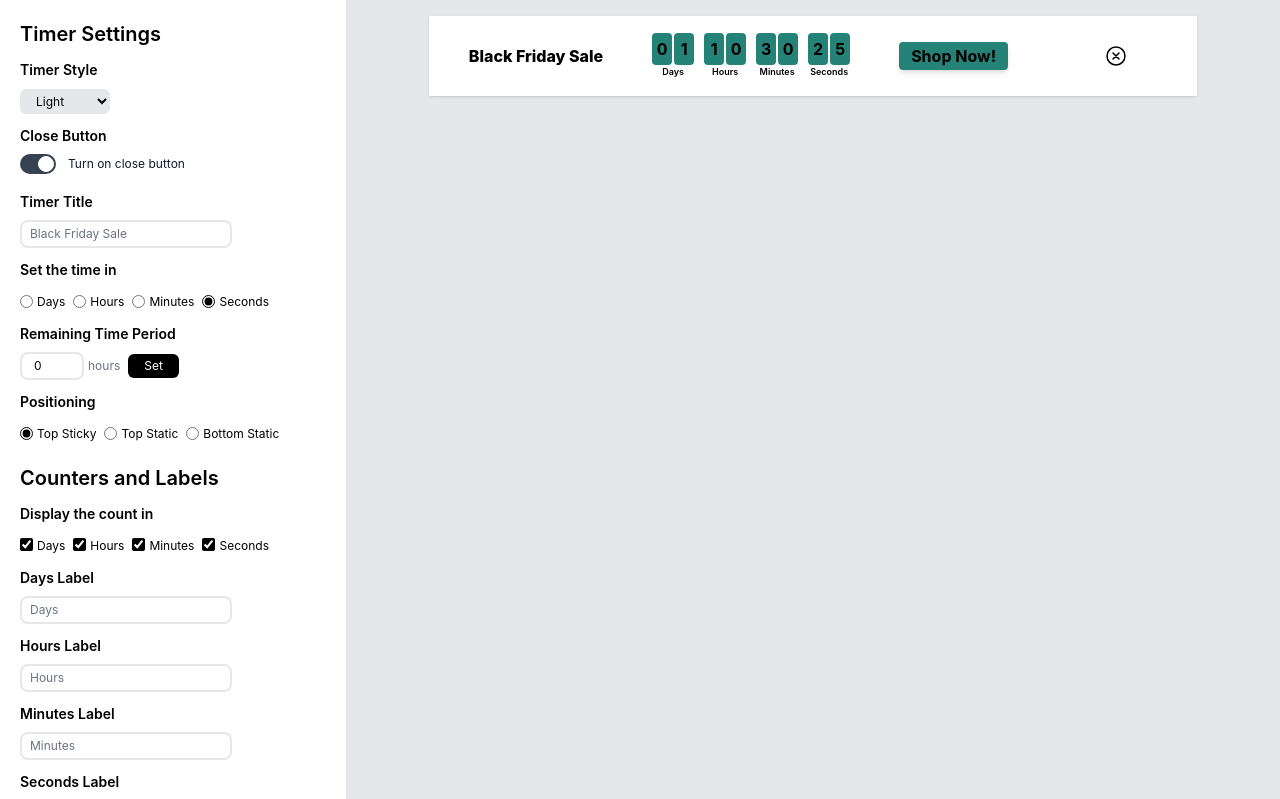
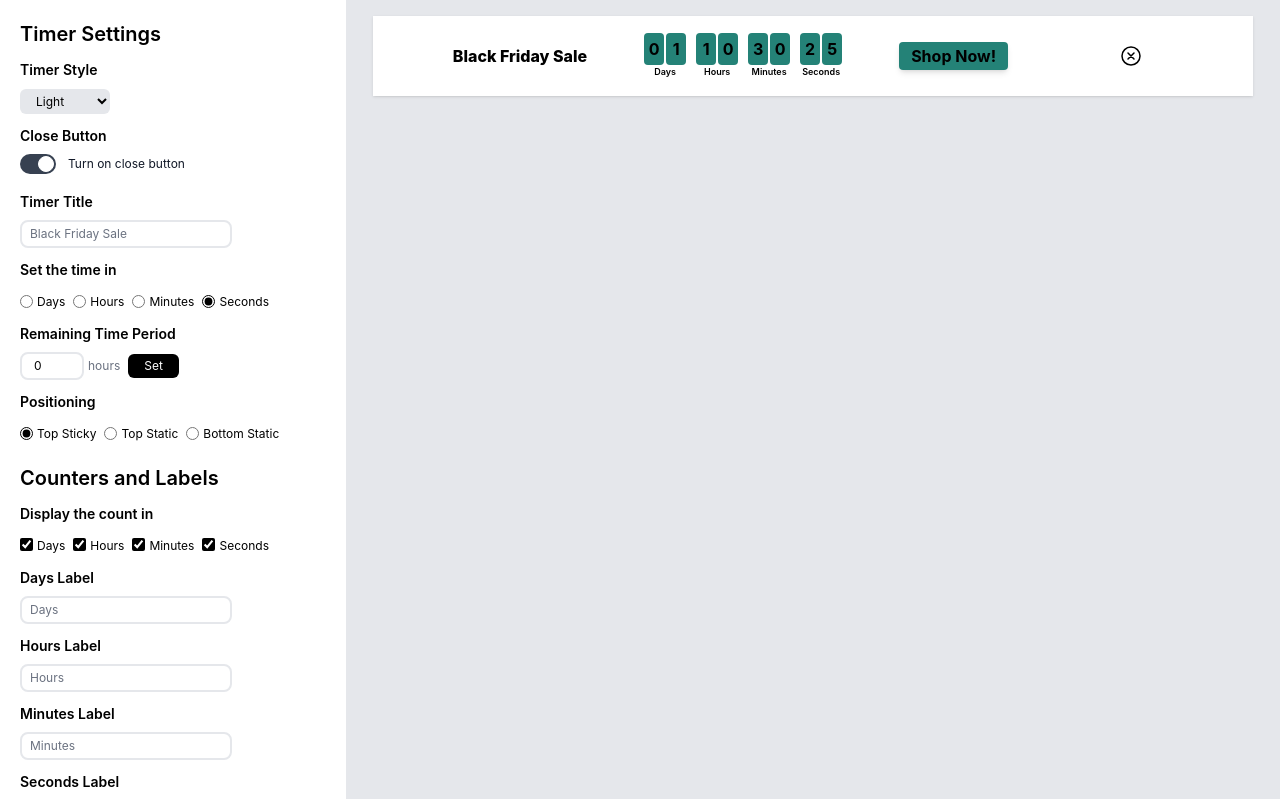
Before and after one commit to ozgur-okt/timer-task, a React (Create React App) app: page / in a window 1280 px wide. Shown: the top 799 px of the page. Built offline with nearby package versions, Linux system fonts and the light colour scheme.

Commit message:
fix: update width

```diff
--- a/src/components/Timer.tsx
+++ b/src/components/Timer.tsx
@@ -38,7 +38,7 @@ function Timer() {
 
   return (
     <div
-      className={`flex items-center gap-12 px-10 h-20 shadow w-[48rem] ${getTimerPosition(position)}`}
+      className={`flex items-center gap-14 px-20 h-20 shadow w-[55rem] ${getTimerPosition(position)}`}
       style={{ backgroundColor: getColor(theme, 'container') }}
     >
       <TimerHeader theme={theme} />
@@ -48,7 +48,7 @@ function Timer() {
         <CustomButton theme={theme} />
       </div>
       {isCloseIconVisible &&
-        <button className='translate-x-12' onClick={() => setIsOpen(false)}>
+        <button className='translate-x-[55px]' onClick={() => setIsOpen(false)}>
           <CloseIcon color={getColor(theme, 'text')} />
         </button>
       }
```
